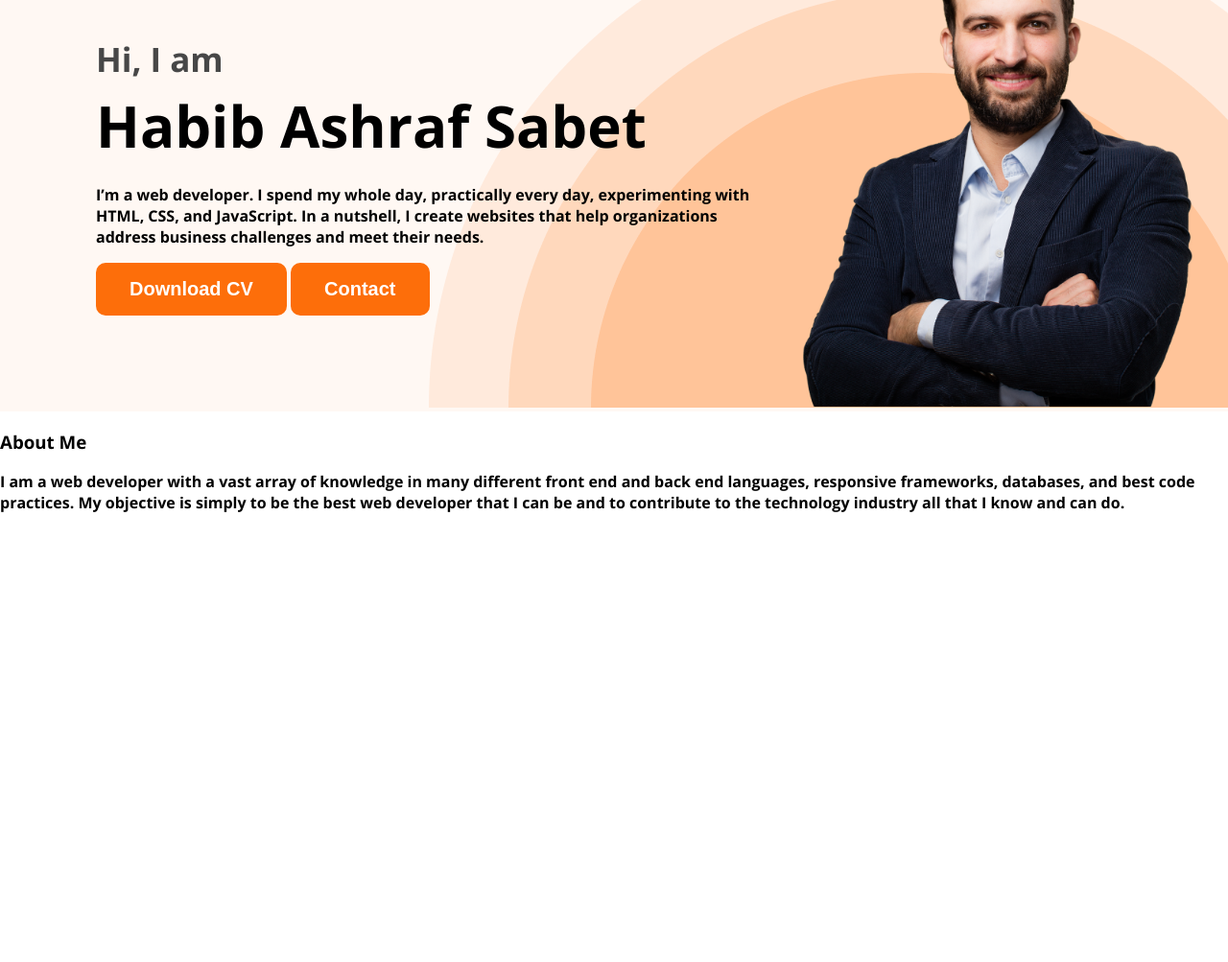
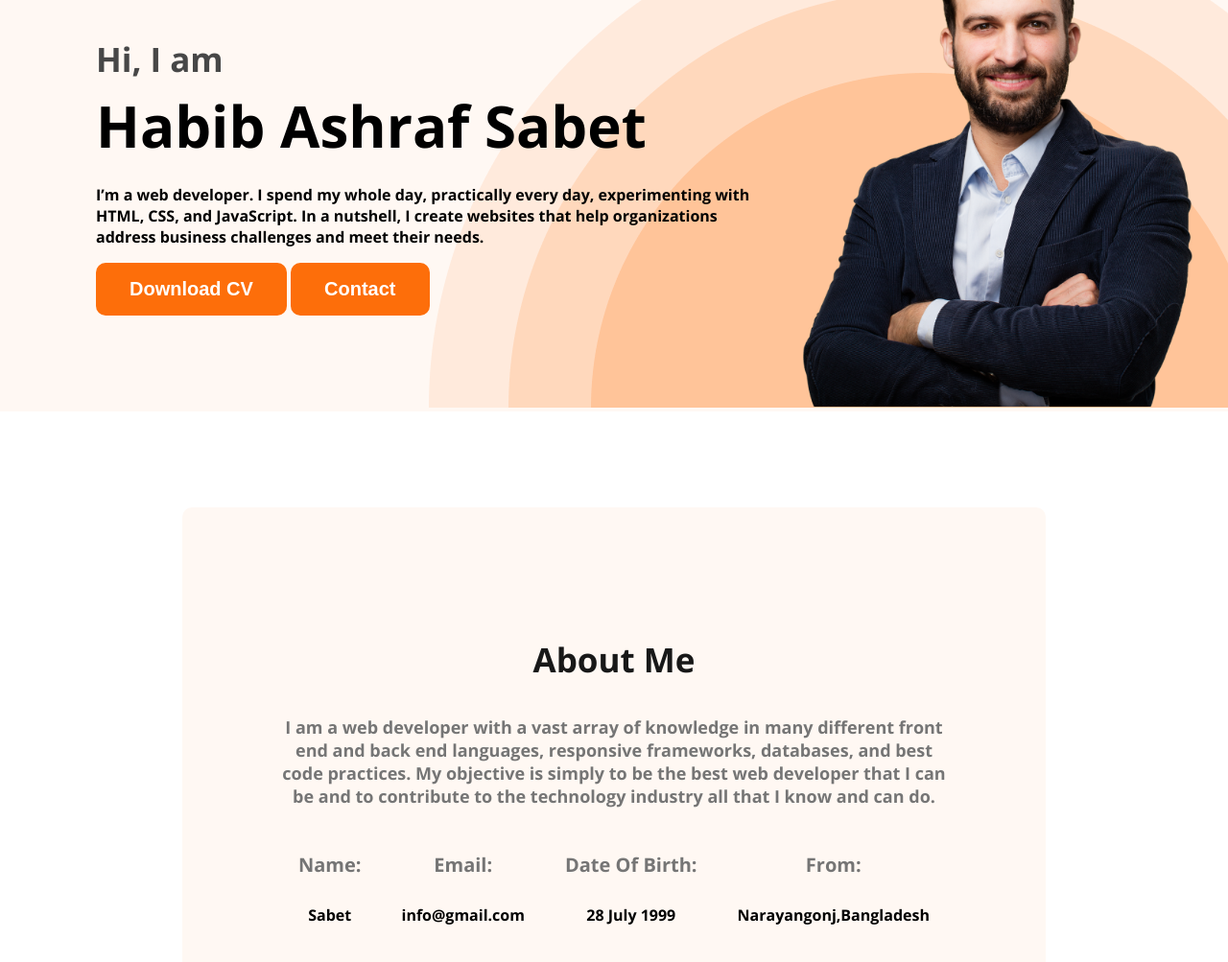
Before and after one commit to HabibAshrafSabet/web-portfolio, a plain HTML site: page index.html in a window 1280 px wide. Shown: the part 249-1252 px from the top of the page at 96% size. Before the commit the page ends 800 px from the top, so only its background shows below. Drawn offline with nearby package versions, Linux system fonts and the light colour scheme.

Commit message:
about me section done

```diff
--- a/index.html
+++ b/index.html
@@ -39,8 +39,26 @@
         </section>
         <!-- about us section  -->
         <section class="about-side">
-            <h3>About Me</h3>
-            <p>I am a web developer with a vast array of knowledge in many different front end and back end languages, responsive frameworks, databases, and best code practices. My objective is simply to be the best web developer that I can be and to contribute to the technology industry all that I know and can do.</p>
+            <h3 class="about-me">About Me</h3>
+            <p class="about-section">I am a web developer with a vast array of knowledge in many different front end and back end languages, responsive frameworks, databases, and best code practices. My objective is simply to be the best web developer that I can be and to contribute to the technology industry all that I know and can do.</p>
+            <div class="about-info-area">
+                <div class="about-info">
+                    <h4 class="info-title"> Name:</h4>
+                    <p class="info-description"> Sabet</p>
+                </div>
+                <div class="about-info">
+                    <h4 class="info-title">Email:</h4>
+                    <p class="info-description">info@gmail.com</p>
+                </div>
+                <div class="about-info">
+                    <h4 class="info-title">Date Of Birth:</h4>
+                    <p class="info-description">28 July 1999</p>
+                </div>
+                <div class="about-info">
+                    <h4 class="info-title">From:</h4>
+                    <p class="info-description">Narayangonj,Bangladesh</p>
+            </div>
+        </div>
         </section>
     </main>
     <footer>
--- a/style.css
+++ b/style.css
@@ -68,3 +68,42 @@ nav a{
     margin-top: 5px;
     margin-bottom: 20px;
 }
+/* about me section style  */
+.about-side{
+    padding: 100px;
+    border-radius: 10px;
+    background: #FFF8F3;
+    margin: 100px o;
+}
+main .about-side{
+    max-width: 700px;
+    margin: 0 auto;
+}
+.about-me{
+    color: #181818;
+    text-align: center;
+    font-size: 35px;
+    font-weight: 700;
+}
+.about-section{
+    color: #757575;
+    text-align: center;
+    font-size: 18px;
+}
+section{
+    margin-bottom: 100px;
+}
+.about-info-area{
+    display: flex;
+    justify-content: space-around;
+}
+.about-info{
+    text-align: center;
+}
+.info-title{
+    color: #757575;
+    text-align: center;
+    font-size: 20px;
+    font-weight: 400;
+    line-height: 30px;
+}
```
